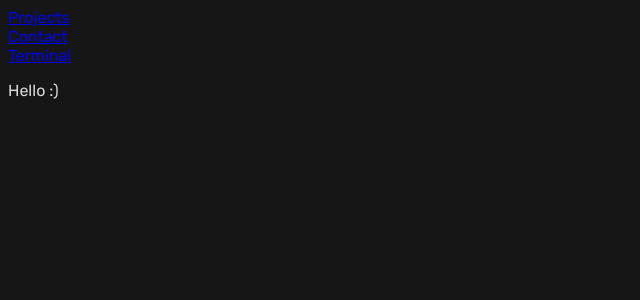
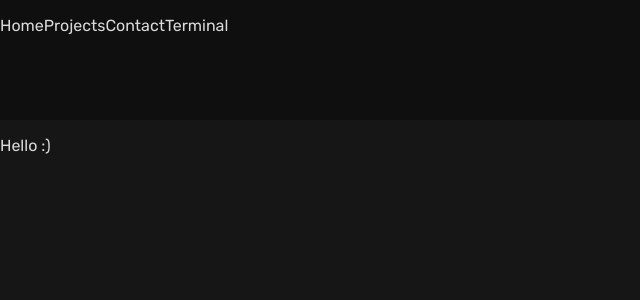
Before and after one commit to chris-morgado/the-website, a Next.js app: page / in a window 1280 px wide. Shown: the top 300 px of the page, without its empty margins (0-640 px from the left). Built offline with nearby package versions, Linux system fonts and the light colour scheme.

Commit message:
Its coming together!

```diff
--- a/components/nav/navbars.jsx
+++ b/components/nav/navbars.jsx
@@ -1,7 +1,7 @@
-import Link from "next/link";
+import NavItem from "./navitem";
 
 export default function MainNavBar() {
-    const leftNavdata = [
+    const leftNavData = [
         { name: "Home", link: "/" },
     ]
 
@@ -12,11 +12,13 @@ export default function MainNavBar() {
 	];
 
     return (
-        <div>
+        <div className="main-nav-container">
+            {leftNavData.map((item, index) => (
+                <NavItem key={`left-${index}`} navItem={item}></NavItem>
+            ))}
+            <span></span>
             {navData.map((item, index) => (
-                <div id={`item-${index}`}>
-                    <Link key={index} href={item.link}>{item.name}</Link>
-                </div>
+                <NavItem key={index} navItem={item}></NavItem>
             ))}
         </div>
     );
--- /dev/null
+++ b/components/nav/navitem.jsx
@@ -0,0 +1,5 @@
+export default function NavItem({navItem}){
+    return (
+        <p>{navItem.name}</p>
+    );
+}
--- a/styles/globals.css
+++ b/styles/globals.css
@@ -6,11 +6,23 @@ html, body {
     background: rgb(22, 22, 22);
     font-family: 'Rubik', sans-serif;
     color: rgb(218, 218, 218);
-
-    /* color: #00ff00;
-    font-family: 'Fixedsys Excelsior', monospace;
     margin: 0;
     padding: 0;
     height: 100%;
-    background: radial-gradient(circle, rgb(4, 16, 18), #000); */
-  }
+}
+
+.homepage {
+    height: 100%;
+}
+
+.main-nav-container {
+    display: flex;
+    flex-flow: row nowrap;
+    width: 100%;
+    height: 15%;
+    background: rgb(15, 15, 15);
+    box-shadow: 10 10 3 40 white;
+    border-color: white;
+    border-bottom: 1px;
+
+}
```
